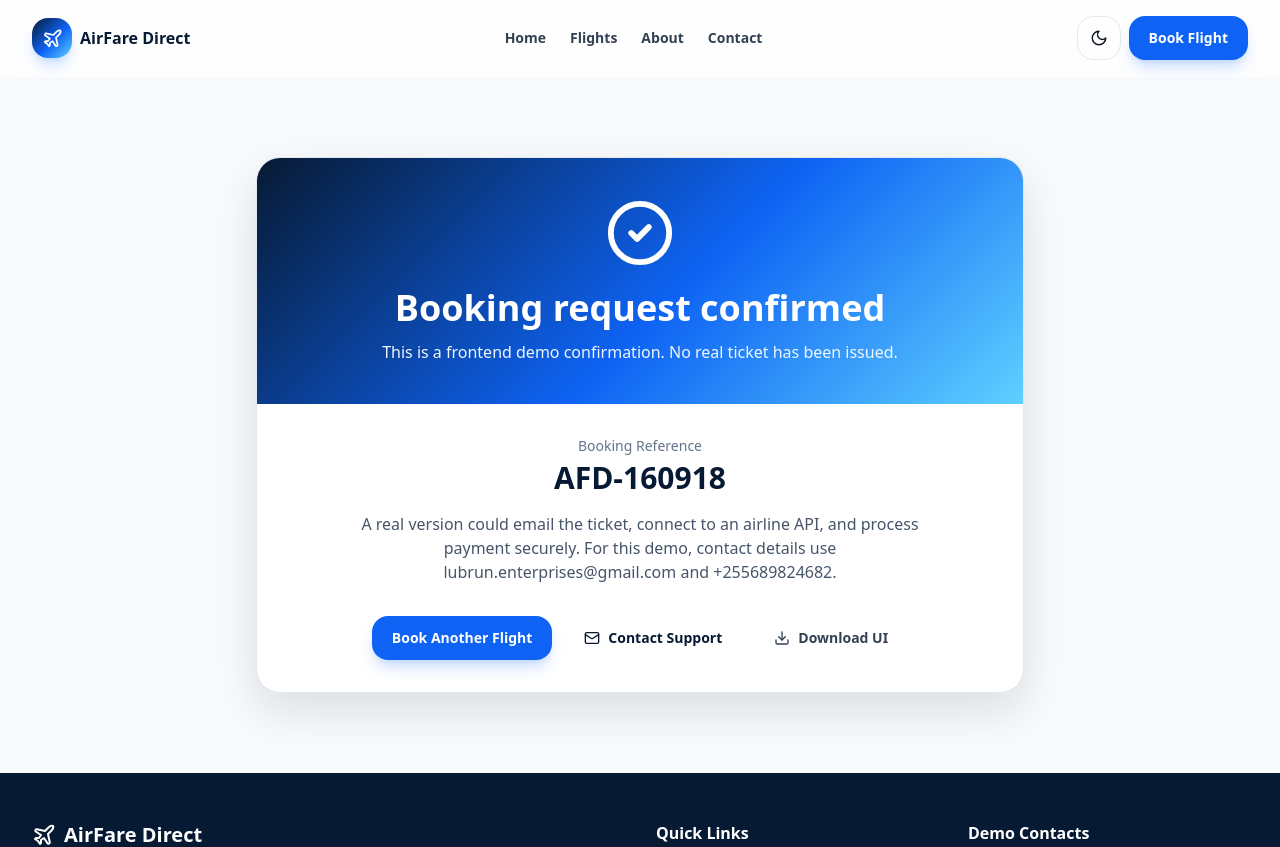
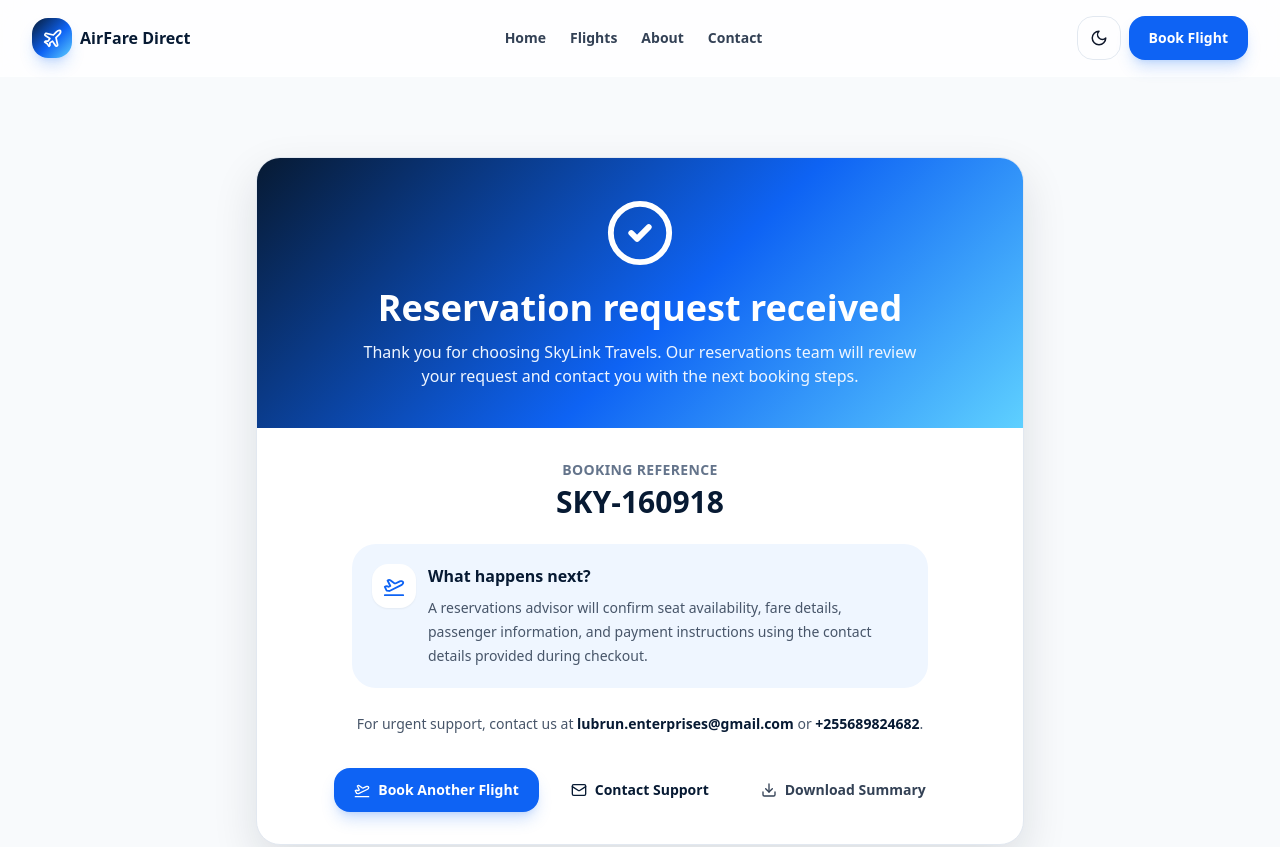
Before and after one commit to brianmichaelu/airline-website, a Next.js app: page /confirmation in a window 1280 px wide. Shown: the top 847 px of the page. Built offline with nearby package versions, Linux system fonts and the light colour scheme.

Commit message:
Update confirmation.tsx

```diff
--- a/pages/confirmation.tsx
+++ b/pages/confirmation.tsx
@@ -1,29 +1,90 @@
-import { CheckCircle2, Download, Mail } from "lucide-react";
+import { CheckCircle2, Download, Mail, PlaneTakeoff } from "lucide-react";
 import Layout from "@/components/Layout";
 import Button from "@/components/ui/Button";
 import Card from "@/components/ui/Card";
 import { siteConfig } from "@/lib/site";
 
 export default function ConfirmationPage() {
-  const bookingRef = "AFD-" + Math.floor(100000 + Math.random() * 900000);
+  const bookingRef = "SKY-" + Math.floor(100000 + Math.random() * 900000);
 
   return (
-    <Layout title="Booking Confirmed" description="Demo booking confirmation screen.">
+    <Layout
+      title="Reservation Confirmed"
+      description="Your flight reservation request has been received successfully."
+    >
       <section className="px-4 py-20 sm:px-6 lg:px-8">
         <Card className="mx-auto max-w-3xl overflow-hidden text-center">
           <div className="bg-flight-gradient p-10 text-white">
             <CheckCircle2 className="mx-auto" size={70} />
-            <h1 className="mt-5 text-4xl font-black">Booking request confirmed</h1>
-            <p className="mt-3 text-blue-50">This is a frontend demo confirmation. No real ticket has been issued.</p>
+
+            <h1 className="mt-5 text-4xl font-black">
+              Reservation request received
+            </h1>
+
+            <p className="mx-auto mt-3 max-w-xl text-blue-50">
+              Thank you for choosing SkyLink Travels. Our reservations team will
+              review your request and contact you with the next booking steps.
+            </p>
           </div>
+
           <div className="p-8">
-            <p className="text-sm text-slate-500">Booking Reference</p>
-            <p className="mt-1 text-3xl font-black text-navy dark:text-white">{bookingRef}</p>
-            <p className="mx-auto mt-4 max-w-xl text-slate-600 dark:text-slate-300">A real version could email the ticket, connect to an airline API, and process payment securely. For this demo, contact details use {siteConfig.email} and {siteConfig.phone}.</p>
+            <p className="text-sm font-semibold uppercase tracking-wide text-slate-500 dark:text-slate-400">
+              Booking Reference
+            </p>
+
+            <p className="mt-1 text-3xl font-black text-navy dark:text-white">
+              {bookingRef}
+            </p>
+
+            <div className="mx-auto mt-6 max-w-xl rounded-3xl bg-blue-50 p-5 text-left dark:bg-slate-900">
+              <div className="flex gap-3">
+                <span className="grid h-11 w-11 shrink-0 place-items-center rounded-2xl bg-white text-ocean shadow-sm dark:bg-slate-800">
+                  <PlaneTakeoff size={22} />
+                </span>
+
+                <div>
+                  <h2 className="font-black text-navy dark:text-white">
+                    What happens next?
+                  </h2>
+
+                  <p className="mt-2 text-sm leading-6 text-slate-600 dark:text-slate-300">
+                    A reservations advisor will confirm seat availability, fare
+                    details, passenger information, and payment instructions
+                    using the contact details provided during checkout.
+                  </p>
+                </div>
+              </div>
+            </div>
+
+            <div className="mx-auto mt-6 max-w-xl text-sm leading-6 text-slate-600 dark:text-slate-300">
+              <p>
+                For urgent support, contact us at{" "}
+                <strong className="text-navy dark:text-white">
+                  {siteConfig.email}
+                </strong>{" "}
+                or{" "}
+                <strong className="text-navy dark:text-white">
+                  {siteConfig.phone}
+                </strong>
+                .
+              </p>
+            </div>
+
             <div className="mt-8 flex flex-col justify-center gap-3 sm:flex-row">
-              <Button href="/search">Book Another Flight</Button>
-              <Button variant="secondary" href="/contact"><Mail size={16} /> Contact Support</Button>
-              <Button variant="ghost"><Download size={16} /> Download UI</Button>
+              <Button href="/search">
+                <PlaneTakeoff size={16} />
+                Book Another Flight
+              </Button>
+
+              <Button variant="secondary" href="/contact">
+                <Mail size={16} />
+                Contact Support
+              </Button>
+
+              <Button variant="ghost">
+                <Download size={16} />
+                Download Summary
+              </Button>
             </div>
           </div>
         </Card>
```
